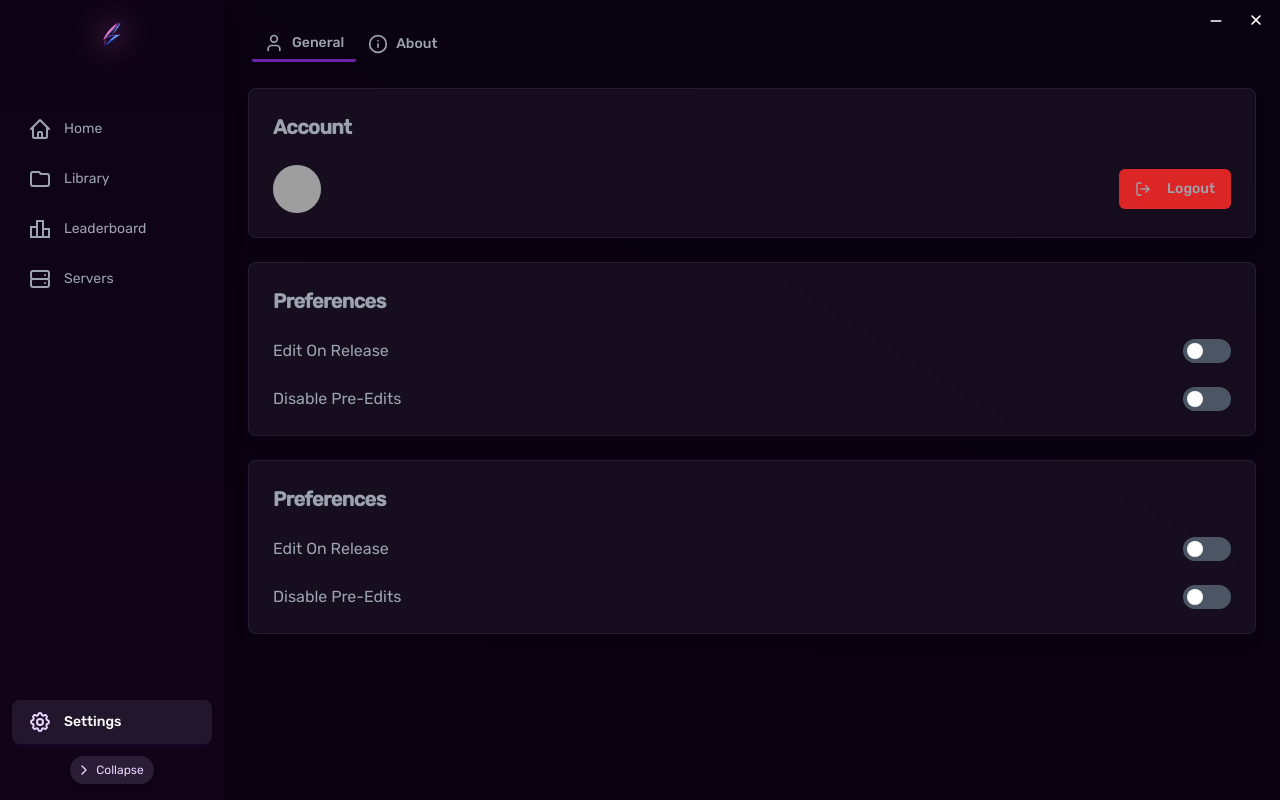
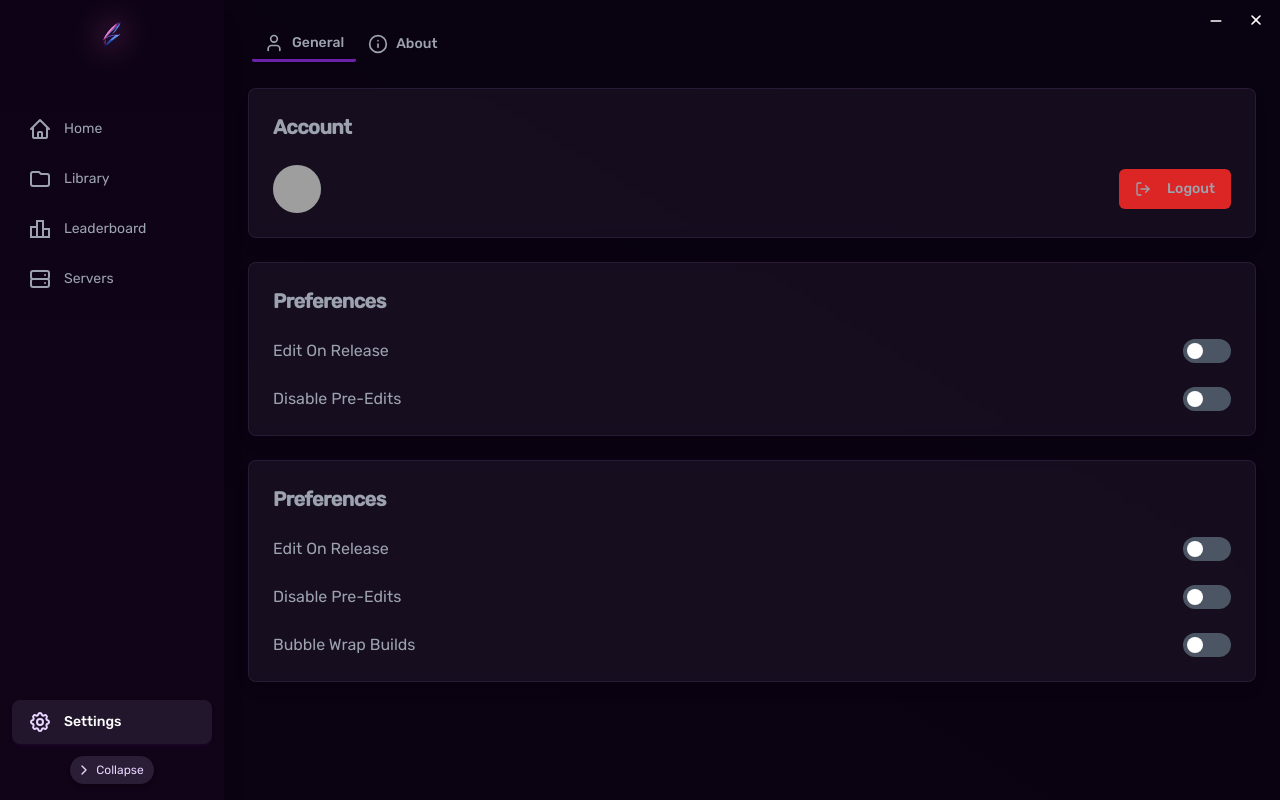
Before and after one commit to Solaris-FN/LauncherV2, a Next.js app: page /settings in a window 1280 px wide. Built offline with nearby package versions, Linux system fonts and the light colour scheme; grey boxes are pictures that could not be loaded; what tailwindcss-3d would draw is missing.

Commit message:
bubble wrap builds

```diff
--- a/src-tauri/tauri.conf.json
+++ b/src-tauri/tauri.conf.json
@@ -1,7 +1,7 @@
 {
   "$schema": "https://schema.tauri.app/config/2",
   "productName": "Solaris",
-  "version": "1.1.4",
+  "version": "1.1.5",
   "identifier": "com.solarisfn.org",
   "build": {
     "beforeDevCommand": "bun run dev",
--- a/src/app/settings/page.tsx
+++ b/src/app/settings/page.tsx
@@ -68,6 +68,7 @@ export default function Settings() {
   const [editOnRelease, setEditOnRelease] = useState(buildState.EorEnabled)
   const [filecheck, setFileCheck] = useState(buildState.FileCheck)
   const [disablePreEdit, setDisablePreEdit] = useState(buildState.DisablePreEdits)
+  const [bubbleBuilds, setBubbleBuilds] = useState(buildState.BubbleBuilds)
   const settingsTabs = [
     { name: "General", icon: User },
     { name: "About", icon: Info },
@@ -100,6 +101,10 @@ export default function Settings() {
     setEditOnRelease(checked)
   }
 
+  const handleBubbleBuildsChange = (checked: boolean) => {
+    buildState.setBubbleBuilds(checked)
+    setBubbleBuilds(checked)
+  }
 
   const handleDisableFileCheckChanged = (checked: boolean) => {
     buildState.setFileCheck(checked)
@@ -273,6 +278,11 @@ export default function Settings() {
                       onChange={handleDisablePreEditChange}
                       label="Disable Pre-Edits"
                     />
+                    <Switch
+                      checked={bubbleBuilds}
+                      onChange={handleBubbleBuildsChange}
+                      label="Bubble Wrap Builds"
+                    />
                     {Array.isArray(auth.user?.roles) &&
                       auth.user.roles.some(role =>
                         ["1349804908064407704", "1326906818366013451"].includes(role)
--- a/src/modules/zustand/library/useBuilds.ts
+++ b/src/modules/zustand/library/useBuilds.ts
@@ -19,6 +19,7 @@ interface BuildsState {
   EorEnabled: boolean;
   DisablePreEdits: boolean;
   FileCheck: boolean;
+  BubbleBuilds: boolean;
   setDownloadPath: (path: string) => void;
   add: (path: string, build: IBuild) => void;
   remove: (path: string) => void;
@@ -26,6 +27,7 @@ interface BuildsState {
   setEorEnabled: (enabled: boolean) => void;
   setDisablePreEdits: (enabled: boolean) => void;
   setFileCheck: (enabled: boolean) => void;
+  setBubbleBuilds: (enabled: boolean) => void;
 }
 
 const useBuilds = create<BuildsState>((set, get) => ({
@@ -43,6 +45,10 @@ const useBuilds = create<BuildsState>((set, get) => ({
   fetchedOnce: false,
   isLoading: false,
   error: null,
+  BubbleBuilds:
+    typeof window !== "undefined"
+      ? localStorage.getItem("BubbleBuilds") === "true"
+      : false,
   FileCheck: typeof window !== "undefined"
     ? localStorage.getItem("file_check") === "true"
     : false,
@@ -100,6 +106,12 @@ const useBuilds = create<BuildsState>((set, get) => ({
     localStorage.setItem("file_check", enabled.toString());
     set({ FileCheck: enabled });
   },
+
+  setBubbleBuilds: (enabled) => {
+    if (typeof window === "undefined") return;
+    localStorage.setItem("BubbleBuilds", enabled.toString());
+    set({ BubbleBuilds: enabled });
+  },
 }));
 
 export default useBuilds;
```
Also changed, not shown: src/modules/next/library/handlers.ts (+13 -0 lines).
